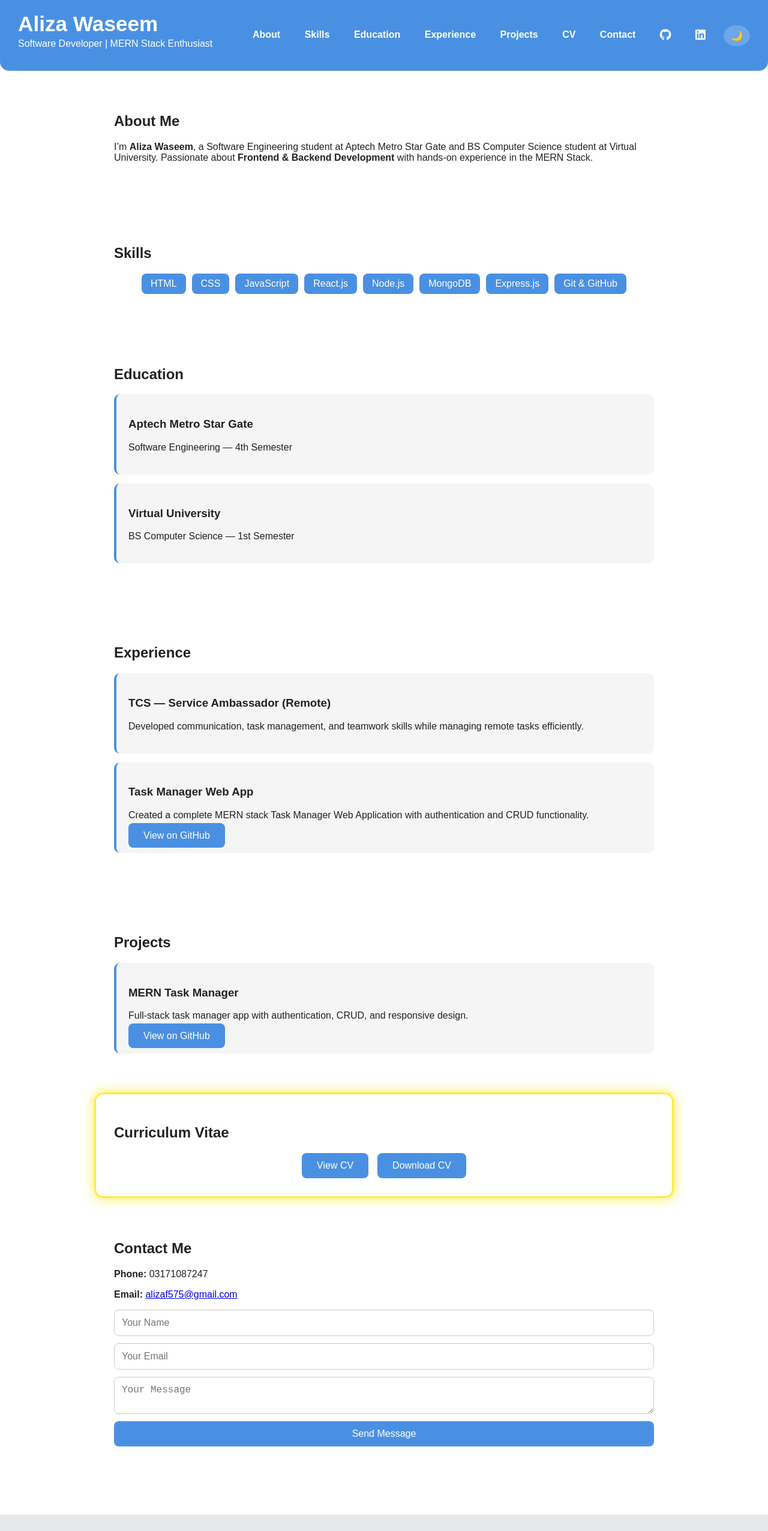
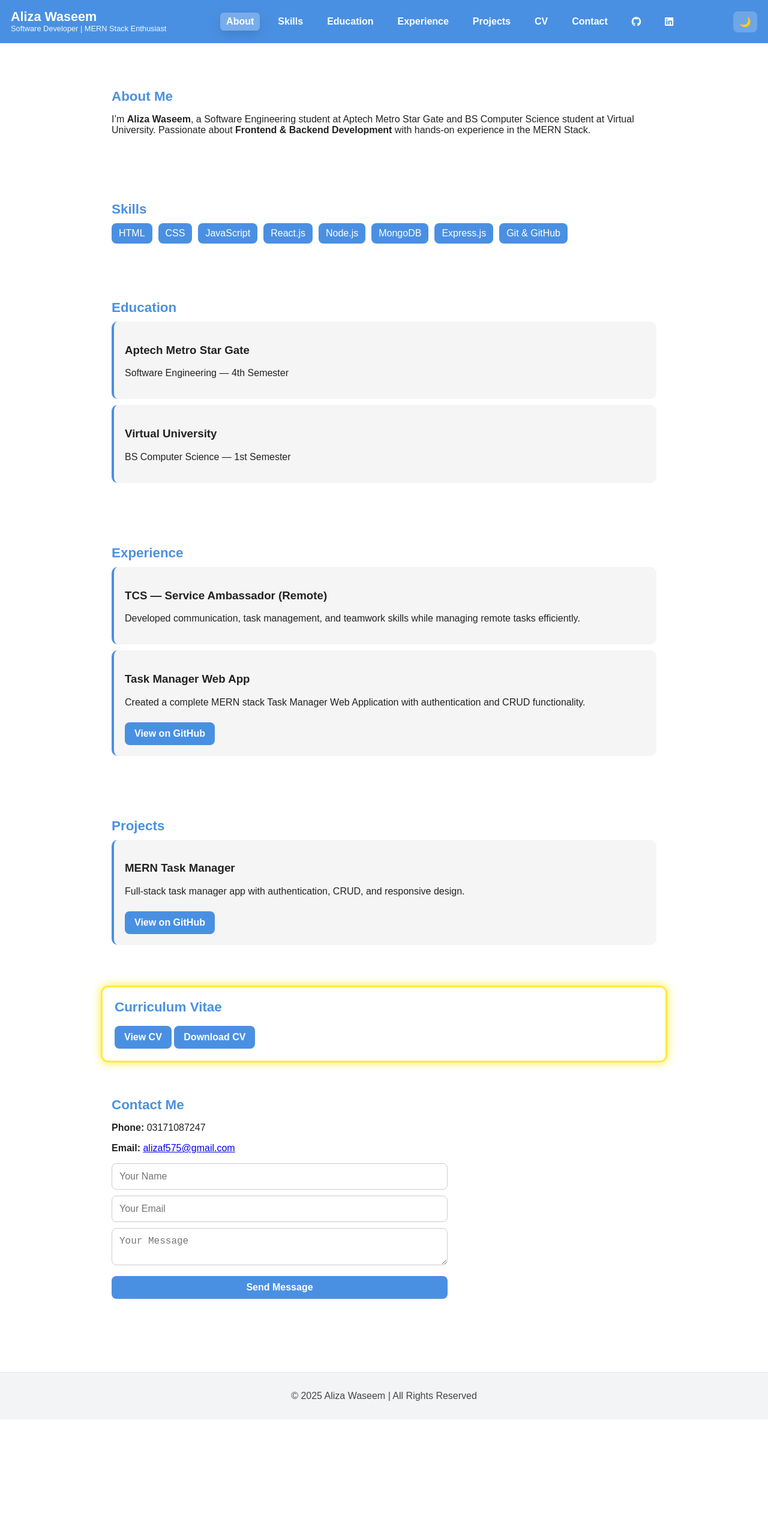
Before and after one commit to alizawaseemaptech/aliza-waseem-portfolio, a plain HTML site: page index.html in a window 1280 px wide. Shown: the top 2552 px of the page at 60% size. After the commit the page ends 2366 px from the top, so only its background shows below. Drawn offline with nearby package versions, Linux system fonts and the light colour scheme.

Commit message:
Update style.css

```diff
--- a/style.css
+++ b/style.css
@@ -4,6 +4,7 @@
   --accent: #4a90e2;
   --highlight: #ffeb3b;
   --card-bg: #f5f5f5;
+  --header-h: 72px; /* used in JS/CSS offset */
 }
 
 body.dark {
@@ -14,6 +15,7 @@ body.dark {
   --card-bg: #333333;
 }
 
+* { box-sizing: border-box; }
 body {
   font-family: 'Poppins', sans-serif;
   background: var(--bg);
@@ -21,199 +23,195 @@ body {
   margin: 0;
   transition: 0.3s;
   scroll-behavior: smooth;
+  -webkit-font-smoothing:antialiased;
+  -moz-osx-font-smoothing:grayscale;
 }
 
 /* HEADER */
-header {
+header#site-header {
   display: flex;
+  align-items: center;
   justify-content: space-between;
-  align-items: center;
-  padding: 20px 30px;
+  padding: 12px 18px;
   background: var(--accent);
   color: white;
   position: sticky;
   top: 0;
-  z-index: 1000;
-  border-bottom-left-radius: 15px;
-  border-bottom-right-radius: 15px;
+  z-index: 1200;
+  height: var(--header-h);
+  gap: 12px;
 }
 
+/* header left */
 .header-left h1 {
-  font-size: 2.2rem;
+  font-size: 1.35rem;
   margin: 0;
+  line-height: 1;
 }
 .header-left .tagline {
-  font-size: 1rem;
-  margin-top: 4px;
-  color: #fff;
+  font-size: 0.8rem;
+  margin: 2px 0 0;
+  color: #f1f7ff;
 }
 
+/* NAV */
+.header-nav {
+  display: flex;
+  gap: 8px;
+  align-items: center;
+}
 .header-nav a {
   color: white;
-  margin: 0 8px;
+  margin: 0 6px;
   font-weight: 600;
   padding: 6px 10px;
   border-radius: 6px;
-  transition: 0.3s;
   text-decoration: none;
+  transition: background .2s, transform .12s;
+  display: inline-flex;
+  align-items:center;
+  gap:6px;
 }
-body.dark .header-nav a {
-  color: #ffffff;
-  text-shadow: 0 0 3px rgba(0,0,0,0.5);
+.header-nav a:hover { background: rgba(255,255,255,0.15); transform: translateY(-2px); }
+.header-nav a.active { background: rgba(255,255,255,0.25); box-shadow: 0 6px 18px rgba(0,0,0,0.12); }
+
+/* NAV TOGGLE for mobile */
+.nav-toggle {
+  display: none;
+  width: 38px;
+  height: 32px;
+  background: transparent;
+  border: none;
+  flex-direction: column;
+  gap: 5px;
+  cursor: pointer;
+}
+.nav-toggle span {
+  height: 3px;
+  border-radius: 2px;
+  background: #fff;
+  display: block;
 }
 
-.header-nav a:hover {
-  background: rgba(255, 255, 255, 0.2);
-  transform: scale(1.05);
-}
-
-.header-nav i {
-  font-size: 1.2rem;
-  vertical-align: middle;
-}
-body.dark .header-nav i {
-  color: #0e76a8; /* LinkedIn blue */
-}
-
-/* Theme Button */
+/* Theme button */
 .theme-btn {
   background: rgba(255,255,255,0.2);
   border:none;
-  padding:8px 12px;
-  border-radius:50%;
+  padding:8px 10px;
+  border-radius:8px;
   cursor:pointer;
-  transition:0.3s;
+  color:white;
 }
-.theme-btn:hover { background: rgba(255,255,255,0.35); transform: scale(1.1); }
 
-/* SECTIONS */
-section {
-  padding: 50px 20px;
-  max-width: 900px;
-  margin: auto;
+/* MAIN / SECTIONS */
+main { max-width: 980px; margin: 0 auto; padding: 18px; }
+
+.section {
+  padding: 36px 18px;
+  margin: 22px auto;
+  background: transparent;
   opacity: 0;
-  transform: translateY(20px);
-  transition: all 0.8s ease;
+  transform: translateY(12px);
+  transition: all .6s ease;
+  scroll-margin-top: calc(var(--header-h) + 12px); /* critical fix */
+  width: 100%;
 }
-section.fade.visible {
-  opacity: 1;
-  transform: translateY(0);
-}
+.section.visible { opacity:1; transform: translateY(0); }
+
+h2 { font-size: 1.4rem; margin: 0 0 10px; color: var(--accent);}
 
 /* Skills */
 .skills-grid {
   display: flex;
   flex-wrap: wrap;
   gap: 10px;
-  justify-content: center;
+  justify-content: flex-start;
 }
 .skills-grid span {
   background: var(--accent);
   color: white;
-  padding: 8px 15px;
+  padding: 8px 12px;
   border-radius: 8px;
   font-weight: 500;
-  transition: 0.3s;
+  transition: transform .15s;
 }
-.skills-grid span:hover {
-  transform: scale(1.1);
-}
+.skills-grid span:hover { transform: translateY(-3px); }
 
 /* Cards */
 .card {
   background: var(--card-bg);
-  padding: 20px;
+  padding: 18px;
   border-left: 4px solid var(--accent);
-  margin: 15px 0;
+  margin: 10px 0;
   border-radius: 10px;
-  transition: 0.3s;
+  transition: transform .2s, box-shadow .2s;
 }
-.card:hover {
-  transform: translateY(-5px);
-  box-shadow: 0 8px 20px rgba(0,0,0,0.2);
-}
+.card:hover { transform: translateY(-4px); box-shadow: 0 10px 30px rgba(0,0,0,0.08); }
 
-/* CV */
-.cv-buttons {
-  display: flex;
-  gap: 15px;
-  justify-content: center;
-  flex-wrap: wrap;
-}
+/* Buttons */
 .btn {
   background: var(--accent);
   color: white;
-  padding: 12px 25px;
+  padding: 10px 16px;
   border-radius: 8px;
   text-decoration: none;
-  font-weight: 500;
-  transition: 0.3s;
+  font-weight: 600;
+  display: inline-block;
+  margin-top: 8px;
 }
-.btn:hover {
-  background: #3333ff;
-  transform: scale(1.05);
-}
+
+/* CV highlight */
 .highlight-cv {
   border: 3px solid var(--highlight);
-  padding: 30px;
-  border-radius: 15px;
-  box-shadow: 0 0 20px var(--highlight);
+  padding: 20px;
+  border-radius: 12px;
+  box-shadow: 0 0 16px var(--highlight);
 }
 
 /* FORM */
-form {
-  display: flex;
-  flex-direction: column;
-  gap: 12px;
-}
-input, textarea, button {
-  padding: 12px;
-  border-radius: 8px;
-  font-size: 1rem;
-  border: 1px solid #ccc;
-  transition: 0.3s;
-}
-input:focus, textarea:focus {
-  outline: none;
-  border-color: var(--accent);
-}
-button {
-  background: var(--accent);
-  color: white;
-  border: none;
-  cursor: pointer;
-  font-weight: 600;
-}
-button:hover {
-  background: #3333ff;
-  transform: scale(1.05);
+form { display:flex; flex-direction:column; gap:10px; max-width:560px; }
+input, textarea, button { padding: 12px; border-radius:8px; border: 1px solid #ccc; font-size: 1rem; }
+button { cursor:pointer; border:none; background:var(--accent); color:#fff; font-weight:700; }
+
+/* FOOTER */
+footer { text-align:center; padding:14px; background:#f3f4f6; color:#444; margin-top:30px; border-top:1px solid #e6e7ea; }
+
+/* RESPONSIVE */
+@media (max-width: 900px) {
+  .header-left h1 { font-size: 1.1rem; }
+  .header-left .tagline { display:none; }
 }
 
-/* FOOTER */
-footer {
-  text-align: center;
-  background: #e5e7eb;
-  padding: 1rem;
-  margin-top: 3rem;
-  font-size: 0.9rem;
-  color: #555;
+/* mobile */
+@media (max-width: 768px) {
+  .nav-toggle { display: flex; }
+  .header-nav {
+    position: absolute;
+    top: calc(var(--header-h) + 6px);
+    right: 12px;
+    background: rgba(0,0,0,0.06);
+    padding: 12px;
+    border-radius: 10px;
+    flex-direction: column;
+    align-items:flex-end;
+    gap:8px;
+    display: none;
+    min-width: 160px;
+    z-index: 1300;
+  }
+  .header-nav.open { display: flex; }
+  .header-nav a { color: white; padding: 8px 10px; width: 100%; text-align: right; }
+
+  main { padding: 12px; }
+  .section { padding: 26px 8px; margin: 14px 0; }
+  h2 { font-size: 1.2rem; }
+  .skills-grid { justify-content: center; }
 }
 
-/* RESPONSIVE */
-@media(max-width:768px) {
-  header {
-    flex-direction: column;
-    align-items:flex-start;
-  }
-  .header-nav {
-    display: flex;
-    flex-wrap: wrap;
-    margin-top: 10px;
-  }
-  .skills-grid {
-    justify-content: center;
-  }
-  .card {
-    padding: 15px;
-  }
+/* small screens */
+@media (max-width: 420px) {
+  :root { --header-h: 64px; }
+  header#site-header { height: var(--header-h); padding:10px; }
+  .nav-toggle { width:34px; height:28px; }
+  .header-nav { right:8px; min-width:140px; top: calc(var(--header-h)+6px); }
 }
```
